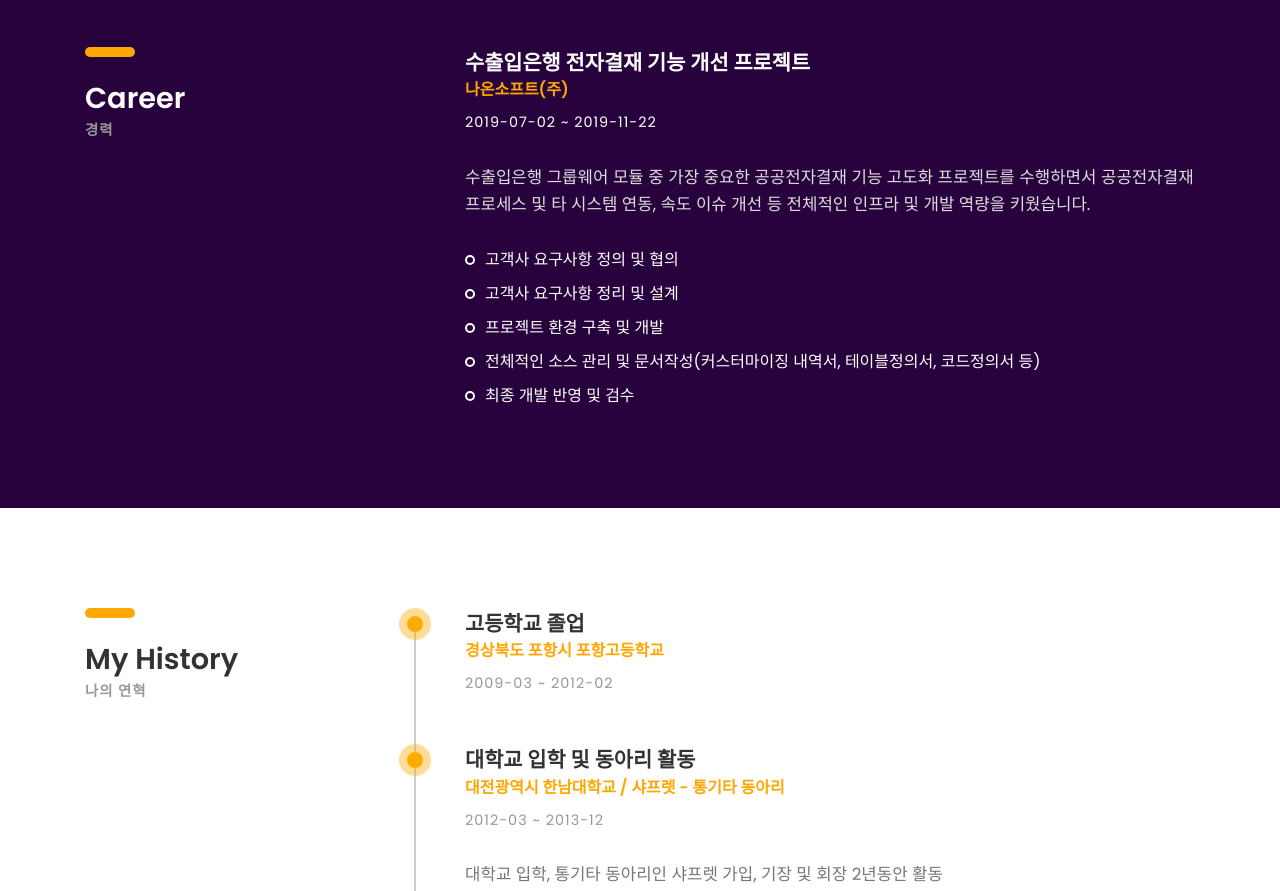
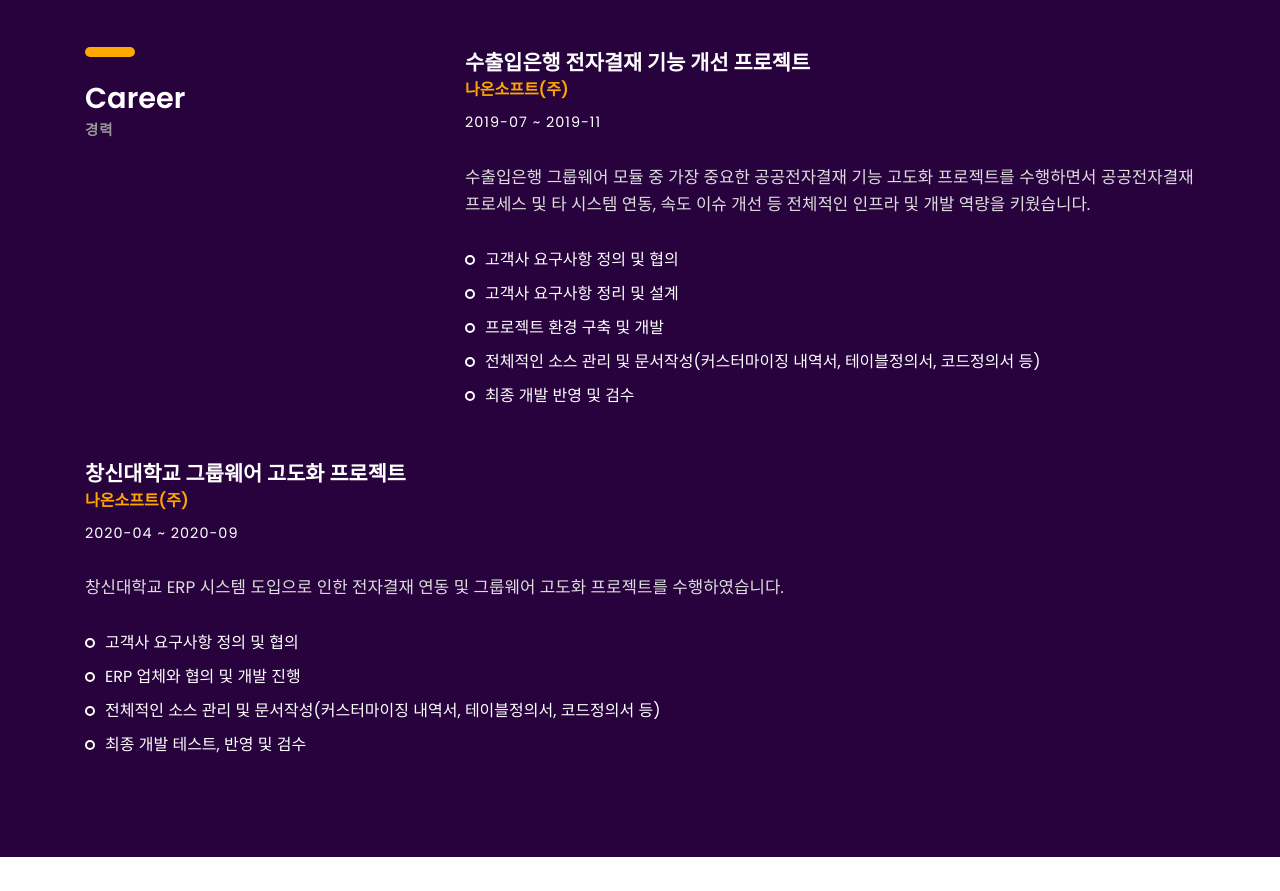
Before and after one commit to dahoony/dahoony.github.io, a plain HTML site: page index.html in a window 1280 px wide. Shown: the part 4163-5054 px from the top of the page. Drawn offline with Linux system fonts and the light colour scheme; files whose address does not match are found by name.

Commit message:
창신대학교 프로젝트 추가

```diff
--- a/index.html
+++ b/index.html
@@ -283,7 +283,7 @@
 					<div class="experience margin-b-50">
 						<h4><b>수출입은행 전자결재 기능 개선 프로젝트</b></h4>
 						<h5 class="font-yellow"><b>나온소프트(주)</b></h5>
-						<h6 class="margin-t-10">2019-07-02 ~ 2019-11-22</h6>
+						<h6 class="margin-t-10">2019-07 ~ 2019-11</h6>
 						<p class="font-semi-white margin-tb-30">수출입은행 그룹웨어 모듈 중 가장 중요한 공공전자결재 기능 고도화 프로젝트를 수행하면서 공공전자결재 프로세스 및 타 시스템 연동, 속도 이슈 개선 등 전체적인 인프라 및 개발 역량을 키웠습니다.</p>
 						<ul class="list margin-b-30">
 							<li>고객사 요구사항 정의 및 협의</li>
@@ -291,6 +291,23 @@
 							<li>프로젝트 환경 구축 및 개발</li>
 							<li>전체적인 소스 관리 및 문서작성(커스터마이징 내역서, 테이블정의서, 코드정의서 등)</li>
 							<li>최종 개발 반영 및 검수 </li>
+						</ul>
+					</div><!-- experience -->
+
+				</div><!-- col-sm-8 -->
+
+				<div class="col-sm-8">
+
+					<div class="experience margin-b-50">
+						<h4><b>창신대학교 그룹웨어 고도화 프로젝트</b></h4>
+						<h5 class="font-yellow"><b>나온소프트(주)</b></h5>
+						<h6 class="margin-t-10">2020-04 ~ 2020-09</h6>
+						<p class="font-semi-white margin-tb-30">창신대학교 ERP 시스템 도입으로 인한 전자결재 연동 및 그룹웨어 고도화 프로젝트를 수행하였습니다.</p>
+						<ul class="list margin-b-30">
+							<li>고객사 요구사항 정의 및 협의</li>
+							<li>ERP 업체와 협의 및 개발 진행</li>
+							<li>전체적인 소스 관리 및 문서작성(커스터마이징 내역서, 테이블정의서, 코드정의서 등)</li>
+							<li>최종 개발 테스트, 반영 및 검수 </li>
 						</ul>
 					</div><!-- experience -->
 
@@ -365,11 +382,6 @@
 							<h6 class="font-lite-black margin-t-10">2019-01-02</h6>
 						</div><!-- career -->
 
-						<div class="education margin-b-50">
-							<h4><b>수출입은행 전자결재 기능 개선 사업</b></h4>
-							<h5 class="font-yellow"><b>수출입은행 전자결재 기능 개선 사업 수행 완료</b></h5>
-							<h6 class="font-lite-black margin-t-10">2019-07-02 ~ 2019-11-22</h6>
-						</div><!-- career -->
 					</div><!-- education-wrapper -->
 				</div><!-- col-sm-8 -->
 			</div><!-- row -->
```
